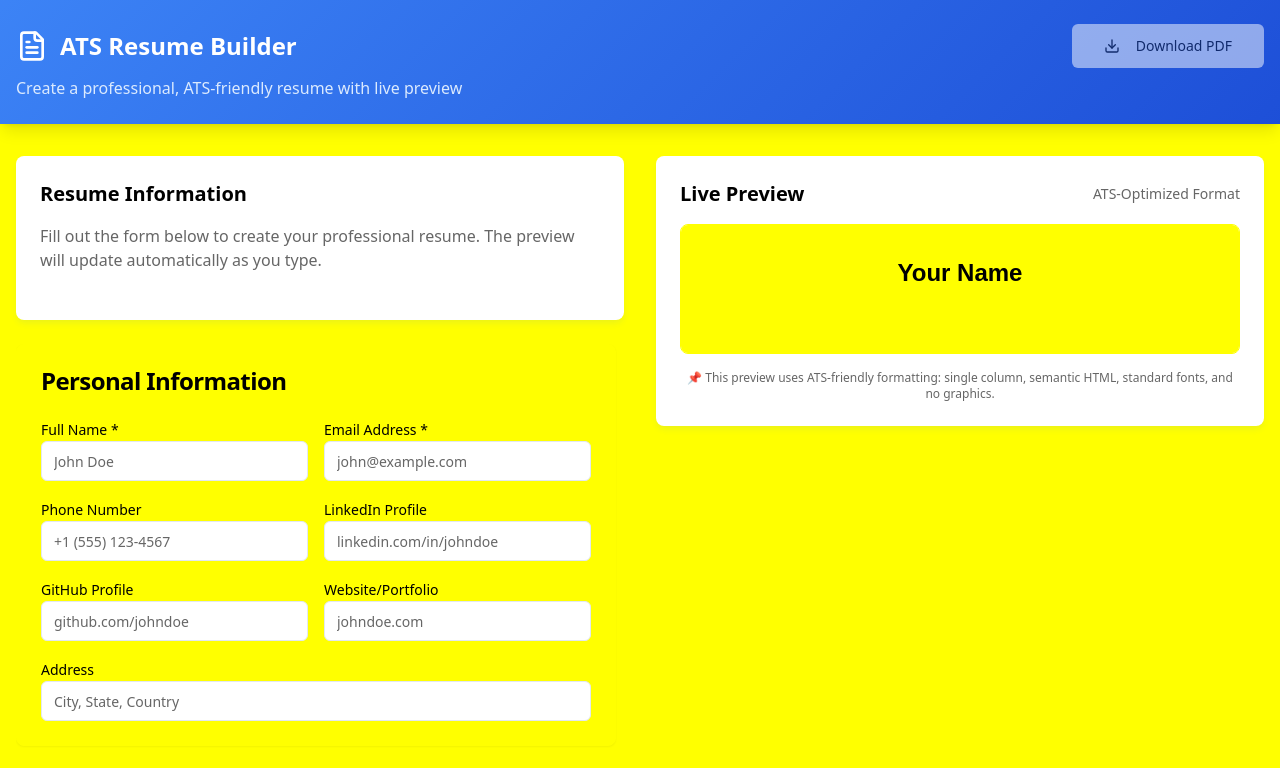
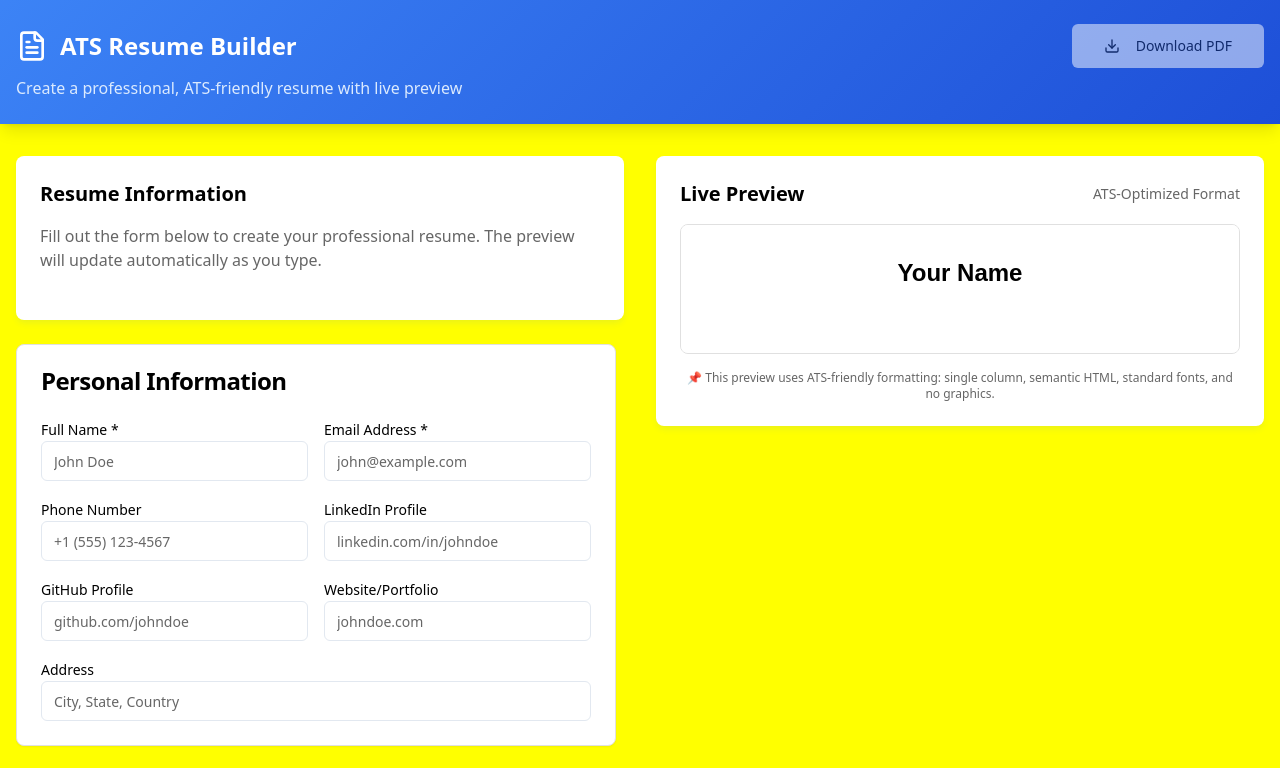
Before and after one commit to Codewithhaider29/Professional-Resume-Builder-ATS, a React (Vite) app: page / in a window 1280 px wide. Shown: the top 768 px of the page. Built offline with nearby package versions, Linux system fonts and the light colour scheme.

Commit message:
Fix: Replace yellow color with white

```diff
--- a/src/index.css
+++ b/src/index.css
@@ -39,11 +39,11 @@ All colors MUST be HSL.
     --radius: 0.5rem;
 
     /* Resume Builder specific tokens */
-    --form-background: 255 255 255;
-    --form-border: 226 232 240;
-    --preview-background: 255 255 255;
-    --preview-text: 15 23 42;
-    --section-border: 226 232 240;
+    --form-background: 0 0% 100%;
+    --form-border: 0 0% 88%;
+    --preview-background: 0 0% 100%;
+    --preview-text: 0 0% 0%;
+    --section-border: 0 0% 88%;
 
     /* Gradients */
     --gradient-primary: linear-gradient(135deg, hsl(217 91% 60%), hsl(224 76% 48%));
```
